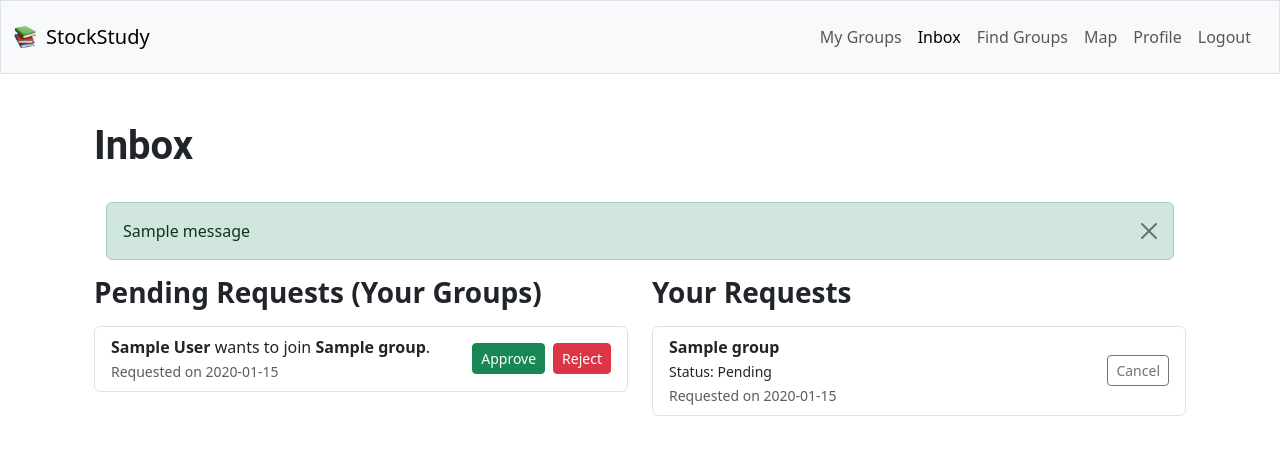
After one commit to JoeyCorbett/StockStudy, a Flask app: page /inbox in a window 1280 px wide. The commit adds this page. Shown: the top 455 px of the page. Run offline with Flask 3, Linux system fonts and the light colour scheme; a user stored in the database is signed in; tables that the repository leaves empty hold one stand-in row (values such as "Sample post"); one stand-in notice (Sample message) is shown.

Commit message:
feat: Add inbox page, navbar active state
- Implemented inbox page to display pending group membership requests
- Group owners can view requests for their groups
- Users can see the status of their membership requests (pending, approved, or rejected)
- Added buttons for group owners to approve or reject requests (not yet implemented)
- Added conditionals to navbar to show active state based on current endpoint

```diff
--- a/app/main/routes.py
+++ b/app/main/routes.py
@@ -4,6 +4,7 @@ from flask_login import login_required, current_user
 from app.main import main_bp
 from app.models.user import User
 from app.models.study_group import StudyGroup
+from app.models.membership_requests import GroupJoinRequest
 from app.extensions import db
 import requests
 
@@ -60,6 +61,24 @@ def create_group():
         flash(f"An error has occured: {str(e)}", "error")
 
     return redirect(url_for('main.my_groups'))
+
+@main_bp.route('/inbox')
+@login_required
+def inbox():
+
+    # get all requests for groups user owns
+    group_requests = GroupJoinRequest.query.filter(
+        GroupJoinRequest.group_id.in_(
+            StudyGroup.query.with_entities(StudyGroup.id).filter_by(owner_id=current_user.id)
+        ),
+        GroupJoinRequest.status == 'pending'
+    ).all()
+
+    # get all pending requests for user
+    user_requests = GroupJoinRequest.query.filter_by(user_id=current_user.id).all()
+
+    return render_template('inbox.html', group_requests=group_requests, user_requests=user_requests)
+
 
 @main_bp.route("/find-groups")
 @login_required
@@ -118,6 +137,46 @@ def join_group():
         flash(f"An error occured: {str(e)}", "danger")
 
     return redirect(url_for('main.find_groups'))
+
+
+@main_bp.route("/group-request", methods=['POST'])
+@login_required
+def group_request():
+    group_id = request.form.get("group_id")
+
+    if not group_id:
+        flash("Invalid Group ID.", 'danger')
+        return redirect(url_for('main.find_groups'))
+
+    # Check if group exists
+    group = StudyGroup.query.filter_by(id=group_id).first()
+    if not group:
+        flash("Study group not found!", "danger")
+        return redirect(url_for('main.find_groups'))
+
+    # check if user is already in group
+    if current_user in group.members:
+        flash("You are already a member of this group.", "danger")
+        return redirect(url_for('main.find_groups'))
+
+    # check if user already has a pending request
+    group_request = GroupJoinRequest.query.filter(
+        GroupJoinRequest.user_id == current_user.id,
+        GroupJoinRequest.group_id == group.id,
+        GroupJoinRequest.status == 'pending'
+    ).first()
+    if group_request:
+        flash("You already have a pending request for this group.", "info")
+        return redirect(url_for('main.find_groups'))
+
+    # create request for group in table
+    new_request = GroupJoinRequest(user_id=current_user.id, group_id=group_id)
+    db.session.add(new_request)
+    db.session.commit()
+
+    flash(f"You have requested to join { group.name }!", "info")
+    return redirect(url_for('main.find_groups'))
+
 
 @main_bp.route("/group/<group_id>", methods=['GET'])
 @login_required
--- /dev/null
+++ b/app/main/templates/inbox.html
@@ -0,0 +1,82 @@
+{% extends "base.html" %}
+
+{% block title %}
+    Inbox - StockStudy
+{% endblock %}
+
+{% block content %}
+<div class="container my-5">
+    <div class="d-flex justify-content-between align-items-center mb-4">
+        <h1 class="fw-bold">Inbox</h1>
+    </div>
+
+    {% with messages = get_flashed_messages(with_categories=true) %}
+        {% if messages %}
+            <div class="container mb-3">
+                {% for category, message in messages %}
+                    <div class="alert alert-{{ category }} alert-dismissible fade show" role="alert">
+                        {{ message }}
+                        <button type="button" class="btn-close" data-bs-dismiss="alert" aria-label="Close"></button>
+                    </div>
+                {% endfor %}
+            </div>
+        {% endif %}
+    {% endwith %}
+
+    <div class="row">
+        <div class="col-12 col-md-6">
+            <h3 class="fw-bold mb-3">Pending Requests (Your Groups)</h3>
+            {% if group_requests %}
+                <ul class="list-group">
+                    {% for request in group_requests %}
+                        <li class="list-group-item d-flex justify-content-between align-items-center">
+                            <div>
+                                <strong>{{ request.user.name }}</strong> wants to join
+                                <strong>{{ request.group.name }}</strong>.
+                                <br>
+                                <small class="text-muted">Requested on {{ request.created_at.strftime('%Y-%m-%d') }}</small>
+                            </div>
+                            <div class="d-flex gap-2">
+                                <form method="POST" action="#">
+                                    <button class="btn btn-success btn-sm">Approve</button>
+                                </form>
+                                <form method="POST" action="#">
+                                    <button class="btn btn-danger btn-sm">Reject</button>
+                                </form>
+                            </div>
+                        </li>
+                    {% endfor %}
+                </ul>
+            {% else %}
+                <p class="text-muted">No pending requests for your groups.</p>
+            {% endif %}
+        </div>
+
+        <div class="col-12 col-md-6">
+            <h3 class="fw-bold mb-3">Your Requests</h3>
+            {% if user_requests %}
+                <ul class="list-group">
+                    {% for request in user_requests %}
+                        <li class="list-group-item d-flex justify-content-between align-items-center">
+                            <div>
+                                <strong>{{ request.group.name }}</strong>
+                                <br>
+                                <small>Status: <span class="text-capitalize">{{ request.status }}</span></small>
+                                <br>
+                                <small class="text-muted">Requested on {{ request.created_at.strftime('%Y-%m-%d') }}</small>
+                            </div>
+                            {% if request.status == 'pending' %}
+                                <form method="POST" action="#">
+                                    <button class="btn btn-outline-secondary btn-sm">Cancel</button>
+                                </form>
+                            {% endif %}
+                        </li>
+                    {% endfor %}
+                </ul>
+            {% else %}
+                <p class="text-muted">You haven't requested to join any groups.</p>
+            {% endif %}
+        </div>
+    </div>
+</div>
+{% endblock %}
--- a/app/templates/base.html
+++ b/app/templates/base.html
@@ -27,29 +27,29 @@
               <ul class="navbar-nav ms-auto m-2">
                 {% if current_user.is_authenticated %}
                   <li class="nav-item">
-                    <a class="nav-link active" aria-current="page" href="{{ url_for('main.my_groups') }}">My Groups</a>
+                    <a class="nav-link {% if request.endpoint == 'main.my_groups' %}active{% endif %}" aria-current="page" href="{{ url_for('main.my_groups') }}">My Groups</a>
                   </li>
                   <li class="nav-item">
-                    <a class="nav-link" aria-current="page" href="#">Inbox</a>
+                    <a class="nav-link {% if request.endpoint == 'main.inbox' %}active{% endif %}" aria-current="page" href="{{ url_for('main.inbox') }}">Inbox</a>
                   </li>
                   <li class="nav-item">
-                    <a class="nav-link" href="{{ url_for('main.find_groups') }}">Find Groups</a>
+                    <a class="nav-link {% if request.endpoint == 'main.find_groups' %}active{% endif %}" href="{{ url_for('main.find_groups') }}">Find Groups</a>
                   </li>
                   <li class="nav-item">
-                    <a class="nav-link" href="{{ url_for('main.map')}}">Map</a>
+                    <a class="nav-link {% if request.endpoint == 'main.map' %}active{% endif %}" href="{{ url_for('main.map')}}">Map</a>
                   </li>
                   <li class="nav-item">
-                    <a class="nav-link" href="{{ url_for('main.profile') }}">Profile</a>
+                    <a class="nav-link {% if request.endpoint == 'main.profile' %}active{% endif %}" href="{{ url_for('main.profile') }}">Profile</a>
                   </li>
                   <li class="nav-item">
                     <a class="nav-link" href="{{ url_for('auth.logout') }}">Logout</a>
                   </li>
                 {% else %}
                   <li class="nav-item">
-                    <a class="nav-link" href="{{ url_for('auth.login')}}">Login</a>
+                    <a class="nav-link {% if request.endpoint == 'auth.login' %}active{% endif %}" href="{{ url_for('auth.login')}}">Login</a>
                   </li>
                   <li class="nav-item">
-                    <a class="nav-link" href="{{ url_for('auth.register')}}">Register</a>
+                    <a class="nav-link {% if request.endpoint == 'auth.register' %}active{% endif %}" href="{{ url_for('auth.register')}}">Register</a>
                   </li>
                 {% endif %}
               </ul>
```
Also changed, not shown: app/main/templates/find-groups.html (+5 -2 lines).
